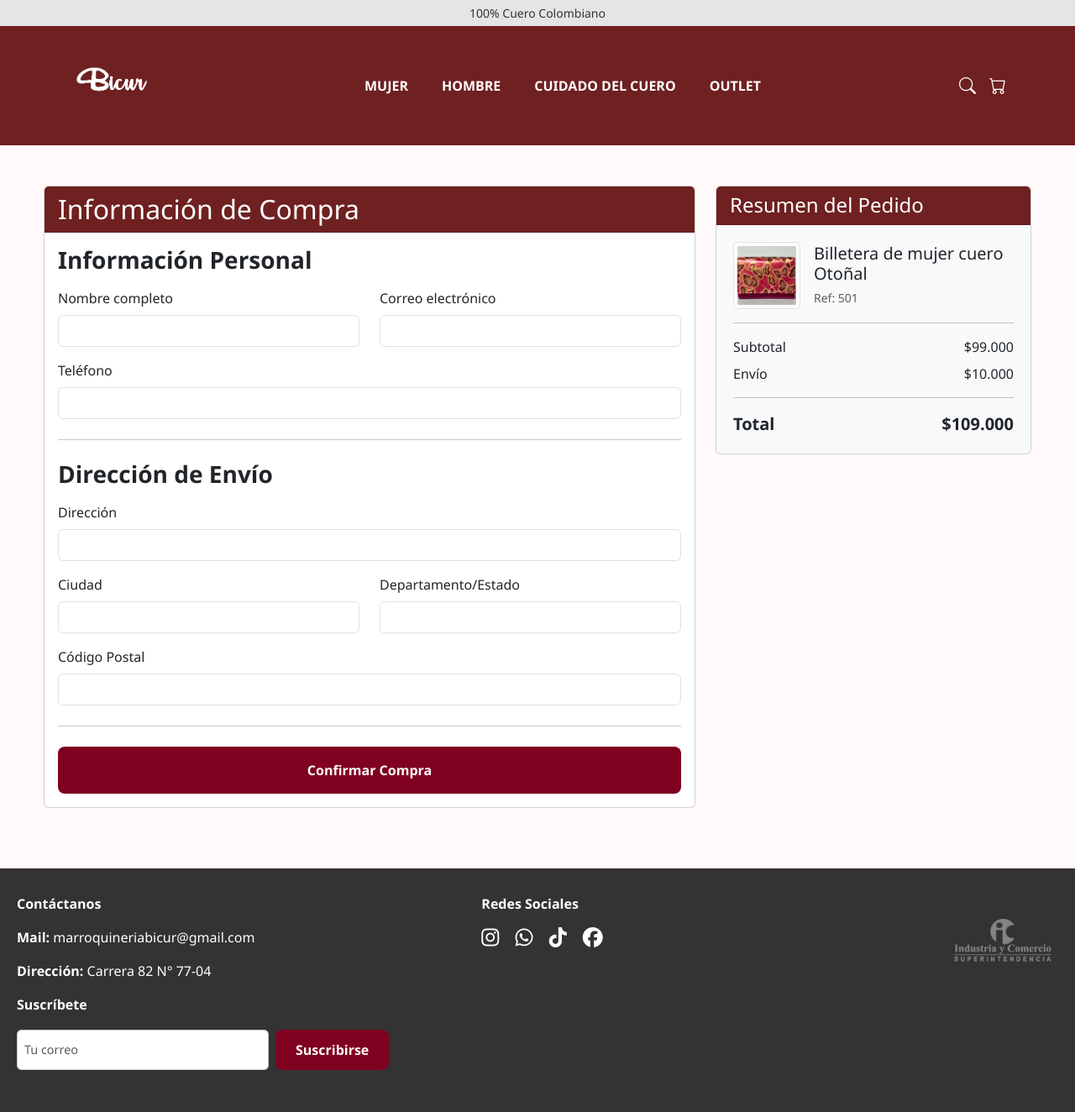
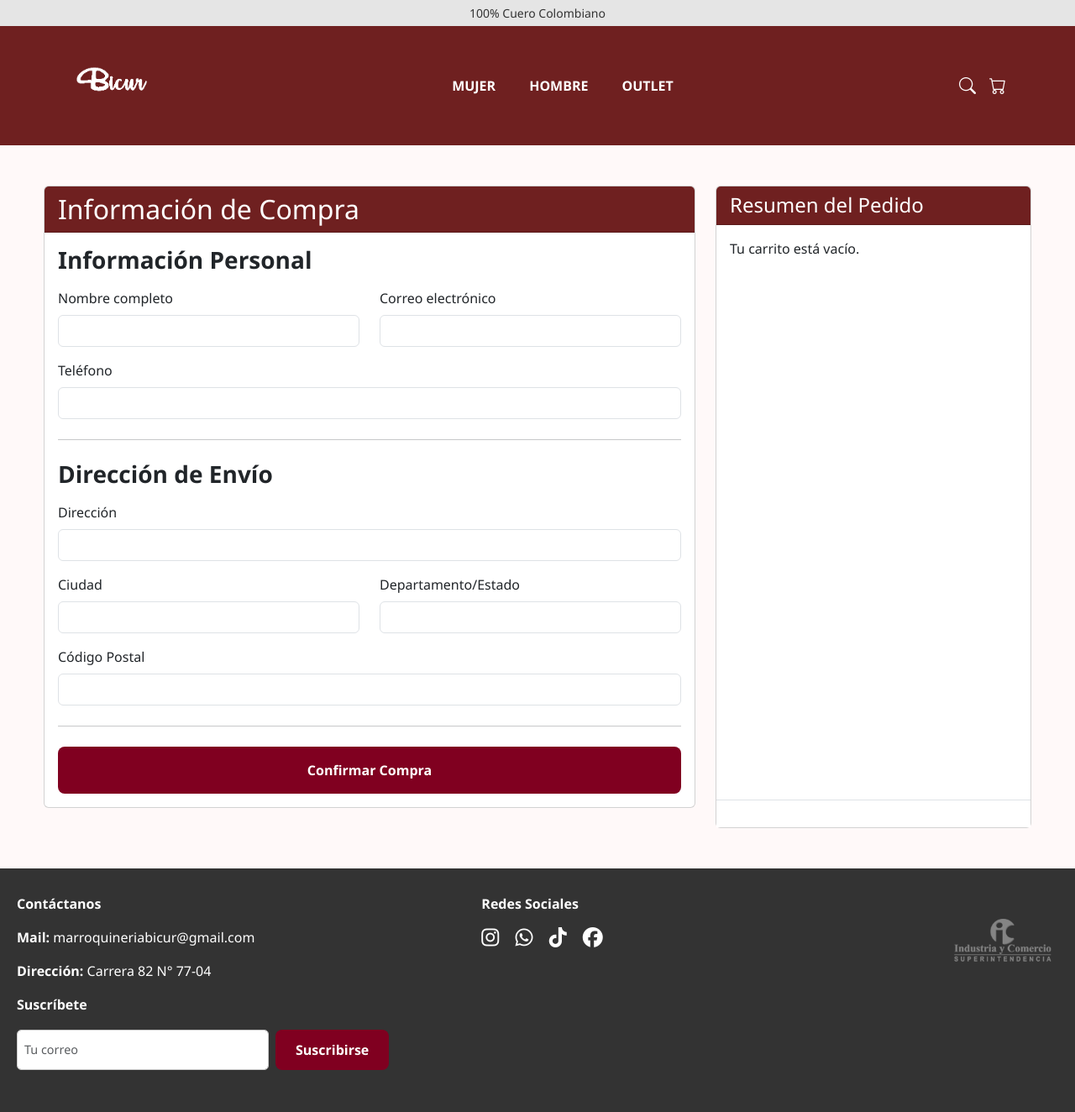
Before and after one commit to Solaquin/grupo5-tecnologias, a PHP site: page /checkout.php in a window 1280 px wide. Shown: the whole page at 84% size. Run offline with PHP 8.4, Linux system fonts and the light colour scheme.

Commit message:
feat: added checkout

```diff
--- a/php/includes/header.php
+++ b/php/includes/header.php
@@ -37,7 +37,6 @@
             <ul class="navbar-nav mb-2 mb-lg-0 gap-lg-4 text-center">
                 <li class="nav-item"><a class="nav-link text-white" href="../templates/secciones.php?categoria=1">MUJER</a></li>
                 <li class="nav-item"><a class="nav-link text-white" href="../templates/secciones.php?categoria=2">HOMBRE</a></li>
-                <li class="nav-item"><a class="nav-link text-white" href="#">CUIDADO DEL CUERO</a></li>
                 <li class="nav-item"><a class="nav-link text-white" href="../templates/secciones.php?categoria=3">OUTLET</a></li>
             </ul>
         </div>
--- /dev/null
+++ b/scripts/checkout.js
@@ -0,0 +1,53 @@
+// Función para formatear números como precios con separador de miles
+  function formatearPrecio(precio) {
+    return '$' + precio.toLocaleString('es-CO');
+  }
+
+  // Obtener carrito guardado en localStorage
+const carrito = JSON.parse(localStorage.getItem('carrito')) || [];
+const productosContainer = document.querySelector('.product-list');
+const totalesContainer = document.querySelector('.product-totals');
+
+const envio = 10000; // Puedes cambiarlo o hacerlo dinámico
+
+  // Limpiamos el contenido fijo actual para reemplazarlo con dinámico
+
+productosContainer.innerHTML = '';
+totalesContainer.innerHTML = '';
+
+if (carrito.length === 0) {
+  productosContainer.innerHTML = '<p>Tu carrito está vacío.</p>';
+} else {
+  let subtotal = 0;
+
+  carrito.forEach(producto => {
+    subtotal += producto.precio * producto.cantidad;
+
+    productosContainer.innerHTML += `
+      <div class="d-flex align-items-center mb-3">
+        <img src="${producto.img || '../sources/love, peace, and joy - 11.jpg'}" alt="${producto.nombre}" class="img-thumbnail me-3" style="width: 80px; height: 80px; object-fit: cover;">
+        <div>
+          <h5 class="mb-1">${producto.nombre}</h5>
+          <small class="text-muted">Ref: ${producto.id} - ${formatearPrecio(producto.precio)} - x${producto.cantidad}</small>
+        </div>
+      </div>
+      <hr>
+    `;
+  });
+
+  totalesContainer.innerHTML = `
+    <div class="d-flex justify-content-between mb-2">
+      <span>Subtotal</span>
+      <span>${formatearPrecio(subtotal)}</span>
+    </div>
+    <div class="d-flex justify-content-between mb-2">
+      <span>Envío</span>
+      <span>${formatearPrecio(envio)}</span>
+    </div>
+    <hr>
+    <div class="d-flex justify-content-between fw-bold fs-5">
+      <span>Total</span>
+      <span>${formatearPrecio(subtotal + envio)}</span>
+    </div>
+  `;
+}
--- a/scripts/script.js
+++ b/scripts/script.js
@@ -42,38 +42,10 @@
   if (carrito) carrito.addEventListener('click', abrirCarrito);
 
   // Formulario de compra
-  const formCompra = document.querySelector('form[action="#"]');
-  if (formCompra) formCompra.addEventListener('submit', enviarFormularioCompra);
+  document.getElementById('formulario-compra').addEventListener('submit', function () {
+    localStorage.clear();
+  });
 }
-
-document.addEventListener("DOMContentLoaded", () => {
-    const addToCartBtn = document.querySelector(".add-to-cart");
-
-    if (addToCartBtn)
-        {
-      addToCartBtn.addEventListener("click", () => {
-        const id = addToCartBtn.dataset.id;
-        const nombre = addToCartBtn.dataset.nombre;
-        const precio = parseInt(addToCartBtn.dataset.precio);
-
-        let carrito = JSON.parse(localStorage.getItem("carrito")) || [];
-
-        const productoExistente = carrito.find(item => item.id === id);
-
-        if (productoExistente)
-        {
-          productoExistente.cantidad += 1;
-        }
-        else {
-          carrito.push({ id, nombre, precio, cantidad: 1 });
-        }
-
-        localStorage.setItem("carrito", JSON.stringify(carrito));
-
-        alert(`✅ ${nombre} fue agregado a tu carrito.`);
-      });
-    }
-});
 
 // 6. Suscripción al newsletter del footer
 document.addEventListener("DOMContentLoaded", () => {
--- a/styles/estilos_unificados.css
+++ b/styles/estilos_unificados.css
@@ -420,3 +420,15 @@
 .form-suscripcion input {
   max-width: 300px;
 }
+
+.product-totals {
+  background-color: #fff;
+  position: relative;
+  z-index: 1;
+}
+
+.product-totals {
+  border-top: 1px solid #ccc;
+  padding-top: 10px;
+  background-color: #fff;
+}
--- a/templates/checkout.php
+++ b/templates/checkout.php
@@ -11,21 +11,21 @@
                         <h2 class="mb-0">Información de Compra</h2>
                     </div>
                     <div class="card-body">
-                        <form action="#" method="post">
+                        <form id="formulario-compra" action="../php/admin/guardarPedido.php" method="POST">
                             <h3 class="fw-bold text-burgundy mb-3">Información Personal</h3>
                             <div class="row">
                                 <div class="col-md-6 mb-3">
                                     <label for="nombre" class="form-label">Nombre completo</label>
-                                    <input type="text" class="form-control" id="nombre" required>
+                                    <input type="text" class="form-control" id="nombre" name="nombre" required>
                                 </div>
                                 <div class="col-md-6 mb-3">
                                     <label for="email" class="form-label">Correo electrónico</label>
-                                    <input type="email" class="form-control" id="email" required>
+                                    <input type="email" class="form-control" id="email" name="email" required>
                                 </div>
                             </div>
                             <div class="mb-3">
                                 <label for="telefono" class="form-label">Teléfono</label>
-                                <input type="tel" class="form-control" id="telefono" required>
+                                <input type="tel" class="form-control" id="telefono" name="telefono"required>
                             </div>
 
                             <hr class="my-4">
@@ -33,21 +33,21 @@
                             <h3 class="fw-bold text-burgundy mb-3">Dirección de Envío</h3>
                             <div class="mb-3">
                                 <label for="direccion" class="form-label">Dirección</label>
-                                <input type="text" class="form-control" id="direccion" required>
+                                <input type="text" class="form-control" id="direccion" name="direccion" required>
                             </div>
                             <div class="row">
                                 <div class="col-md-6 mb-3">
                                     <label for="ciudad" class="form-label">Ciudad</label>
-                                    <input type="text" class="form-control" id="ciudad" required>
+                                    <input type="text" class="form-control" id="ciudad" name="ciudad"required>
                                 </div>
                                 <div class="col-md-6 mb-3">
                                     <label for="departamento" class="form-label">Departamento/Estado</label>
-                                    <input type="text" class="form-control" id="departamento" required>
+                                    <input type="text" class="form-control" id="departamento" name="departamento"required>
                                 </div>
                             </div>
                             <div class="mb-3">
                                 <label for="codigoPostal" class="form-label">Código Postal</label>
-                                <input type="text" class="form-control" id="codigoPostal" required>
+                                <input type="text" class="form-control" id="codigoPostal" name="codigoPostal"required>
                             </div>
 
                             <hr class="my-4">
@@ -61,40 +61,20 @@
             </div>
 
             <div class="col-lg-4">
-                <div class="card">
+                <div class="card h-100 d-flex flex-column">
                     <div class="card-header bg-burgundy text-white">
                         <h4 class="mb-0">Resumen del Pedido</h4>
                     </div>
-                    <div class="card-body product-summary">
-                        <div class="d-flex align-items-center mb-3">
-                            <img src="../sources/love, peace, and joy - 11.jpg" alt="Billetera" class="img-thumbnail me-3" style="width: 80px; height: 80px; object-fit: cover;">
-                            <div>
-                                <h5 class="mb-1">Billetera de mujer cuero Otoñal</h5>
-                                <small class="text-muted">Ref: 501</small>
-                            </div>
-                        </div>
-
-                        <hr>
-
-                        <div class="d-flex justify-content-between mb-2">
-                            <span>Subtotal</span>
-                            <span>$99.000</span>
-                        </div>
-                        <div class="d-flex justify-content-between mb-2">
-                            <span>Envío</span>
-                            <span>$10.000</span>
-                        </div>
-
-                        <hr>
-
-                        <div class="d-flex justify-content-between fw-bold fs-5">
-                            <span>Total</span>
-                            <span>$109.000</span>
-                        </div>
-                    </div>
+                    <div class="card-body d-flex flex-column p-0">
+                    <!-- Contenedor con scroll solo para productos -->
+                    <div class="product-list px-3 py-3" style="overflow-y: auto; max-height: 700px;"></div>
+                    <!-- Totales fijos abajo -->
+                    <div class="product-totals border-top px-3 py-3 mt-auto"></div>
                 </div>
             </div>
         </div>
     </div>
+</div>
+<script src ="../scripts/checkout.js"></script>
 
 <?php include('../php/includes/footer.php'); ?>
```
Also changed, not shown: php/admin/guardarPedido.php (added, +52 -0 lines), scripts/productAPI.js (+31 -0 lines), templates/carrito.php (added).
